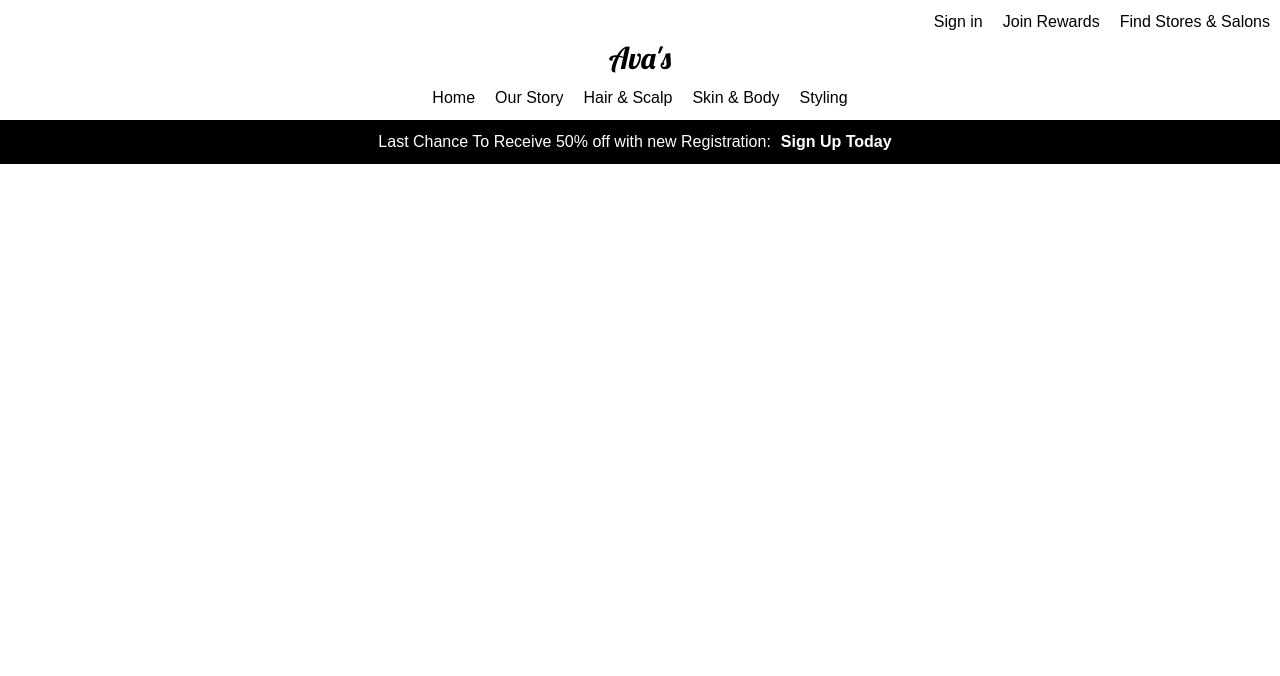
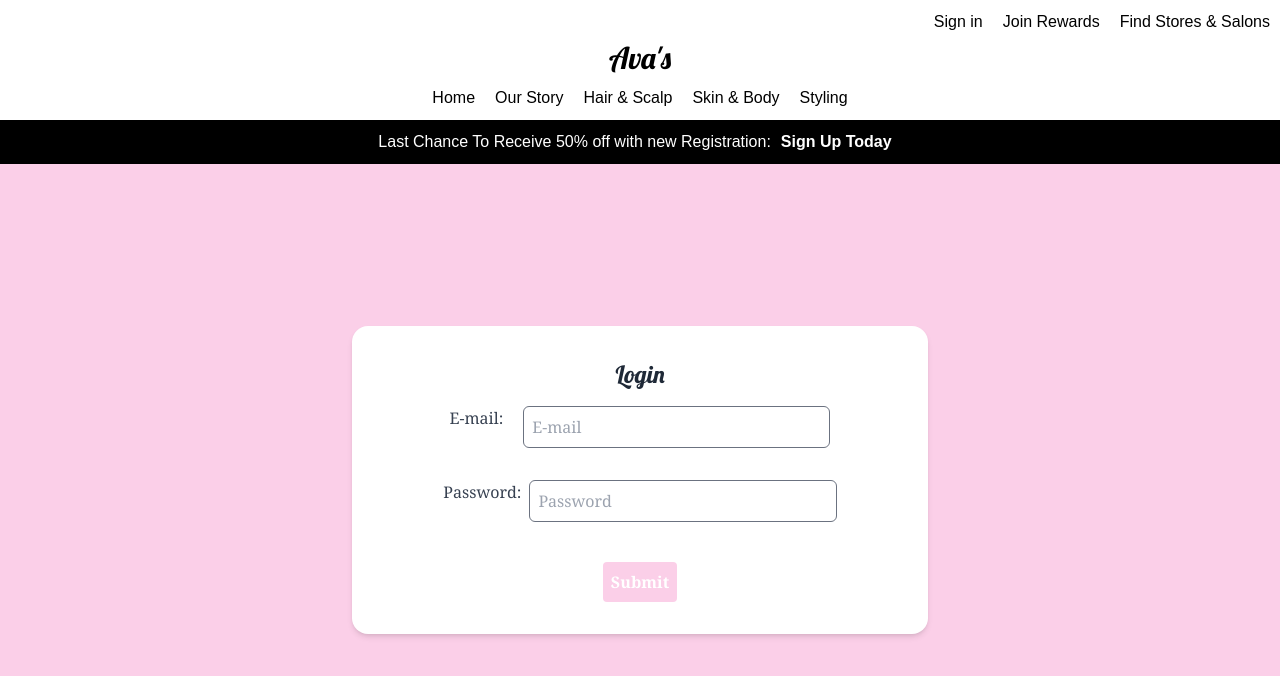
Before and after one commit to Davonne007-TX/Aveda-Project, a React (Vite) app: page /signIn in a window 1280 px wide. Shown: the top 676 px of the page. Built offline with nearby package versions, Linux system fonts and the light colour scheme.

Commit message:
creating login page

```diff
--- a/src/components/SignIn.jsx
+++ b/src/components/SignIn.jsx
@@ -1,7 +1,36 @@
 export default function SignIn() {
   return (
-    <div>
-      <h2>Sign In</h2>
+    <div className="flex justify-center items-center h-screen bg-pink-200">
+      <form className="w-full max-w-xl bg-white p-8 rounded-2xl shadow-md mb-20 font-serif">
+        <h2 className="text-gray-800 text-2xl mb-4 font-lobster text-center">
+          Login
+        </h2>
+
+        <div className="mb-8 flex justify-center">
+          <label className="block text-gray-700">E-mail:</label>
+          <input
+            type="text"
+            className="form-input border border-gray-500 outline-none rounded-md p-2 w-3/5 ml-5"
+            placeholder="E-mail"
+          />
+        </div>
+
+        <div className="mb-8 flex justify-center">
+          <label className="block text-gray-700">Password:</label>
+          <input
+            type="password"
+            className="form-input border border-gray-500 outline-none rounded-md p-2 w-3/5 ml-2"
+            placeholder="Password"
+          />
+        </div>
+
+        <button
+          type="button"
+          className="bg-pink-200 text-white font-bold p-2 mt-2 rounded hover:text-black"
+        >
+          Submit
+        </button>
+      </form>
     </div>
   );
 }
```
